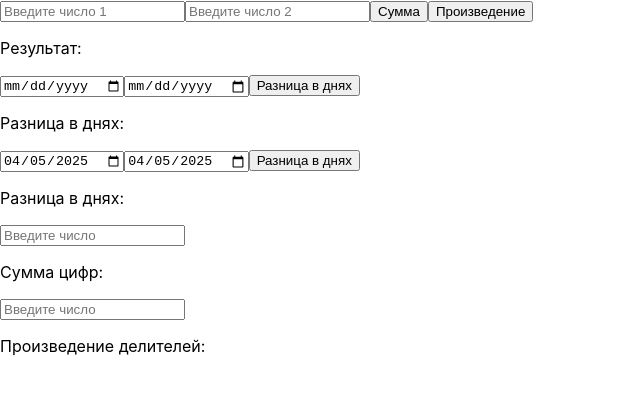
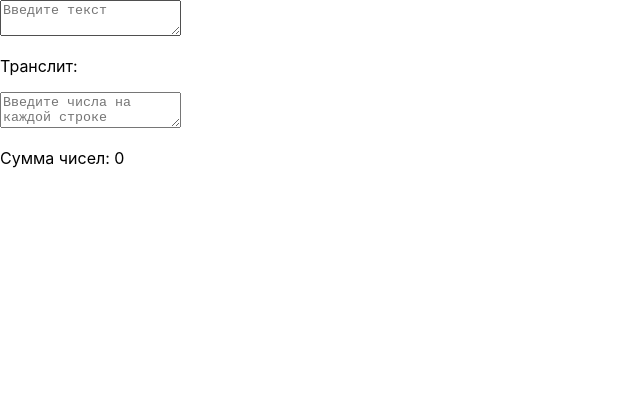
Before and after one commit to rayssssbush/react_labs, a React (Create React App) app in the folder my-app/: page / in a window 1280 px wide. Shown: the top 394 px of the page, without its empty margins (0-640 px from the left). Built offline with nearby package versions, Linux system fonts and the light colour scheme.

Commit message:
react_41

```diff
--- a/my-app/src/App.js
+++ b/my-app/src/App.js
@@ -1,130 +1,113 @@
 import React, { useState } from 'react'
 
 function App() {
-	// Стейт для чисел в инпутах
-	const [num1, setNum1] = useState('')
-	const [num2, setNum2] = useState('')
-	const [result, setResult] = useState('')
+	const [text, setText] = useState('')
+	const [sum, setSum] = useState(0)
 
-	// Стейт для дат
-	const [date1, setDate1] = useState('')
-	const [date2, setDate2] = useState('')
-	const [dateDiff, setDateDiff] = useState('')
-
-	// Стейт для числа для вычисления суммы и произведения цифр
-	const [num, setNum] = useState('')
-	const [sumDigits, setSumDigits] = useState('')
-	const [productDivisors, setProductDivisors] = useState('')
-
-	// Функции для вычислений
-	const handleSum = () => {
-		setResult(Number(num1) + Number(num2))
+	// Функция для транслитерации текста
+	const transliterate = input => {
+		const translitMap = {
+			а: 'a',
+			б: 'b',
+			в: 'v',
+			г: 'g',
+			д: 'd',
+			е: 'e',
+			ё: 'yo',
+			ж: 'zh',
+			з: 'z',
+			и: 'i',
+			й: 'y',
+			к: 'k',
+			л: 'l',
+			м: 'm',
+			н: 'n',
+			о: 'o',
+			п: 'p',
+			р: 'r',
+			с: 's',
+			т: 't',
+			у: 'u',
+			ф: 'f',
+			х: 'kh',
+			ц: 'ts',
+			ч: 'ch',
+			ш: 'sh',
+			щ: 'shch',
+			ы: 'y',
+			э: 'e',
+			ю: 'yu',
+			я: 'ya',
+			// Преобразование в верхний регистр
+			А: 'A',
+			Б: 'B',
+			В: 'V',
+			Г: 'G',
+			Д: 'D',
+			Е: 'E',
+			Ё: 'Yo',
+			Ж: 'Zh',
+			З: 'Z',
+			И: 'I',
+			Й: 'Y',
+			К: 'K',
+			Л: 'L',
+			М: 'M',
+			Н: 'N',
+			О: 'O',
+			П: 'P',
+			Р: 'R',
+			С: 'S',
+			Т: 'T',
+			У: 'U',
+			Ф: 'F',
+			Х: 'Kh',
+			Ц: 'Ts',
+			Ч: 'Ch',
+			Ш: 'Sh',
+			Щ: 'Shch',
+			Ы: 'Y',
+			Э: 'E',
+			Ю: 'Yu',
+			Я: 'Ya',
+		}
+		return input
+			.split('')
+			.map(char => translitMap[char] || char)
+			.join('')
 	}
 
-	const handleProduct = () => {
-		setResult(Number(num1) * Number(num2))
+	// Обработчик для textarea
+	const handleTextChange = e => {
+		setText(e.target.value)
 	}
 
-	const handleDateDifference = () => {
-		const diffTime = new Date(date2) - new Date(date1)
-		const diffDays = Math.ceil(diffTime / (1000 * 3600 * 24))
-		setDateDiff(diffDays)
+	// Обработчик для суммирования чисел
+	const handleSumChange = e => {
+		const lines = e.target.value.split('\n')
+		const sum = lines.reduce((acc, line) => acc + (parseFloat(line) || 0), 0)
+		setSum(sum)
 	}
-
-	const handleSumDigits = e => {
-		const number = e.target.value
-		const sum = number.split('').reduce((acc, curr) => acc + Number(curr), 0)
-		setSumDigits(sum)
-	}
-
-	const handleProductDivisors = e => {
-		const number = e.target.value
-		const divisors = []
-		for (let i = 1; i <= number; i++) {
-			if (number % i === 0) divisors.push(i)
-		}
-		const product = divisors.reduce((acc, curr) => acc * curr, 1)
-		setProductDivisors(product)
-	}
-
-	// Получаем текущую дату для инпутов
-	const currentDate = new Date().toISOString().split('T')[0]
 
 	return (
 		<div>
-			{/* Задача 1 и 2 */}
+			{/* Задача 1: Транслитерация текста */}
 			<div>
-				<input
-					type='number'
-					value={num1}
-					onChange={e => setNum1(e.target.value)}
-					placeholder='Введите число 1'
+				<textarea
+					value={text}
+					onChange={handleTextChange}
+					placeholder='Введите текст'
 				/>
-				<input
-					type='number'
-					value={num2}
-					onChange={e => setNum2(e.target.value)}
-					placeholder='Введите число 2'
-				/>
-				<button onClick={handleSum}>Сумма</button>
-				<button onClick={handleProduct}>Произведение</button>
-				<p>Результат: {result}</p>
+				<p>Транслит: {transliterate(text)}</p>
 			</div>
 
-			{/* Задача 2 */}
+			{/* Задача 2: Суммирование чисел на каждой строке */}
 			<div>
-				<input
-					type='date'
-					value={date1}
-					onChange={e => setDate1(e.target.value)}
+				<textarea
+					onChange={handleSumChange}
+					placeholder='Введите числа на каждой строке'
 				/>
-				<input
-					type='date'
-					value={date2}
-					onChange={e => setDate2(e.target.value)}
-				/>
-				<button onClick={handleDateDifference}>Разница в днях</button>
-				<p>Разница в днях: {dateDiff}</p>
-			</div>
-
-			{/* Задача 3 (с текущей датой по умолчанию) */}
-			<div>
-				<input
-					type='date'
-					value={date1 || currentDate}
-					onChange={e => setDate1(e.target.value)}
-				/>
-				<input
-					type='date'
-					value={date2 || currentDate}
-					onChange={e => setDate2(e.target.value)}
-				/>
-				<button onClick={handleDateDifference}>Разница в днях</button>
-				<p>Разница в днях: {dateDiff}</p>
-			</div>
-
-			{/* Задача 4 */}
-			<div>
-				<input
-					type='number'
-					value={num}
-					onChange={e => setNum(e.target.value)}
-					onBlur={handleSumDigits}
-					placeholder='Введите число'
-				/>
-				<p>Сумма цифр: {sumDigits}</p>
-			</div>
-
-			{/* Задача 5 */}
-			<div>
-				<input
-					type='number'
-					value={num}
-					onChange={e => setNum(e.target.value)}
-					onBlur={handleProductDivisors}
-					placeholder='Введите число'
-				/>
-				<p>Произведение делителей: {productDivisors}</p>
+				<p>Сумма чисел: {sum}</p>
 			</div>
 		</div>
 	)
```
